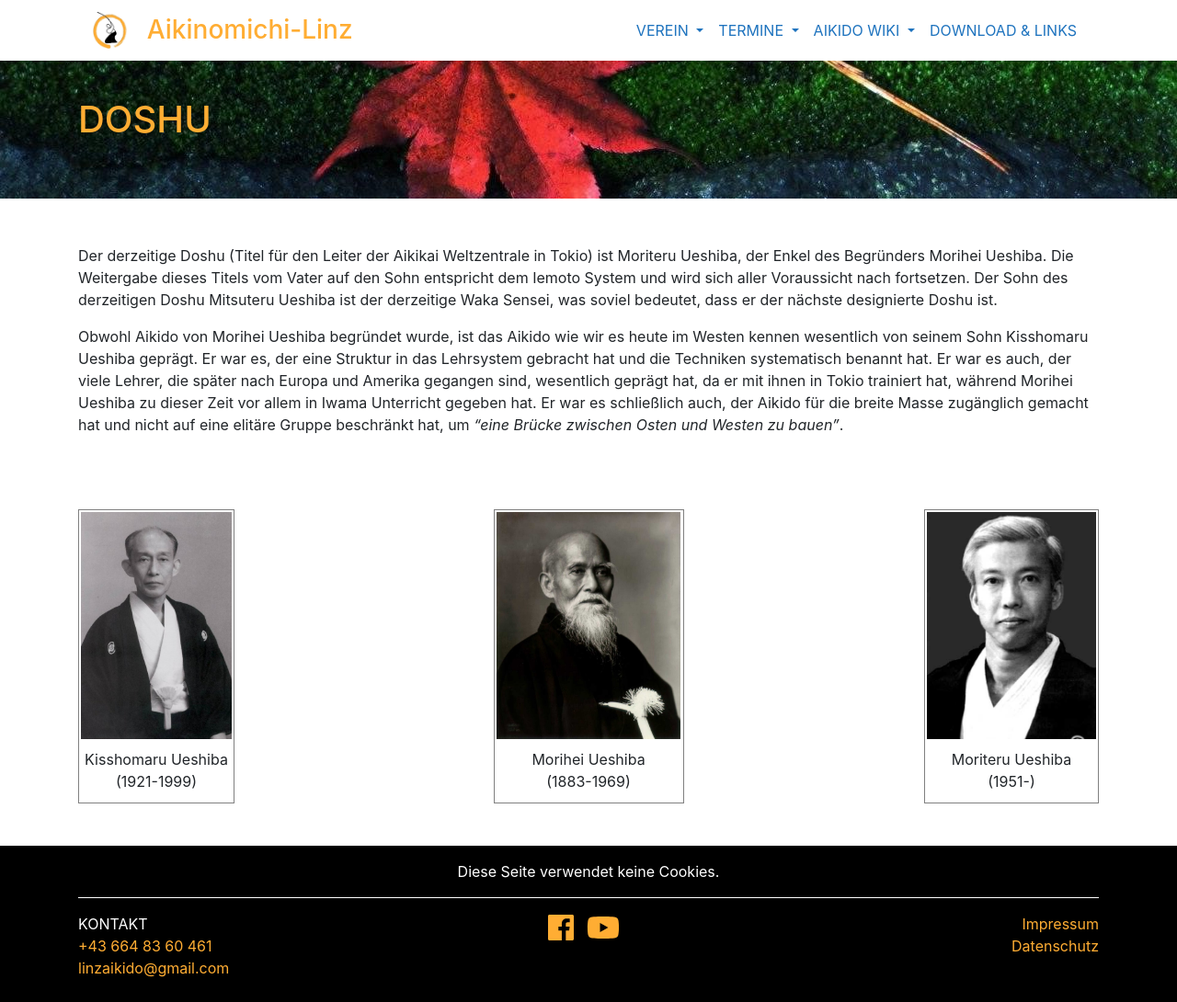
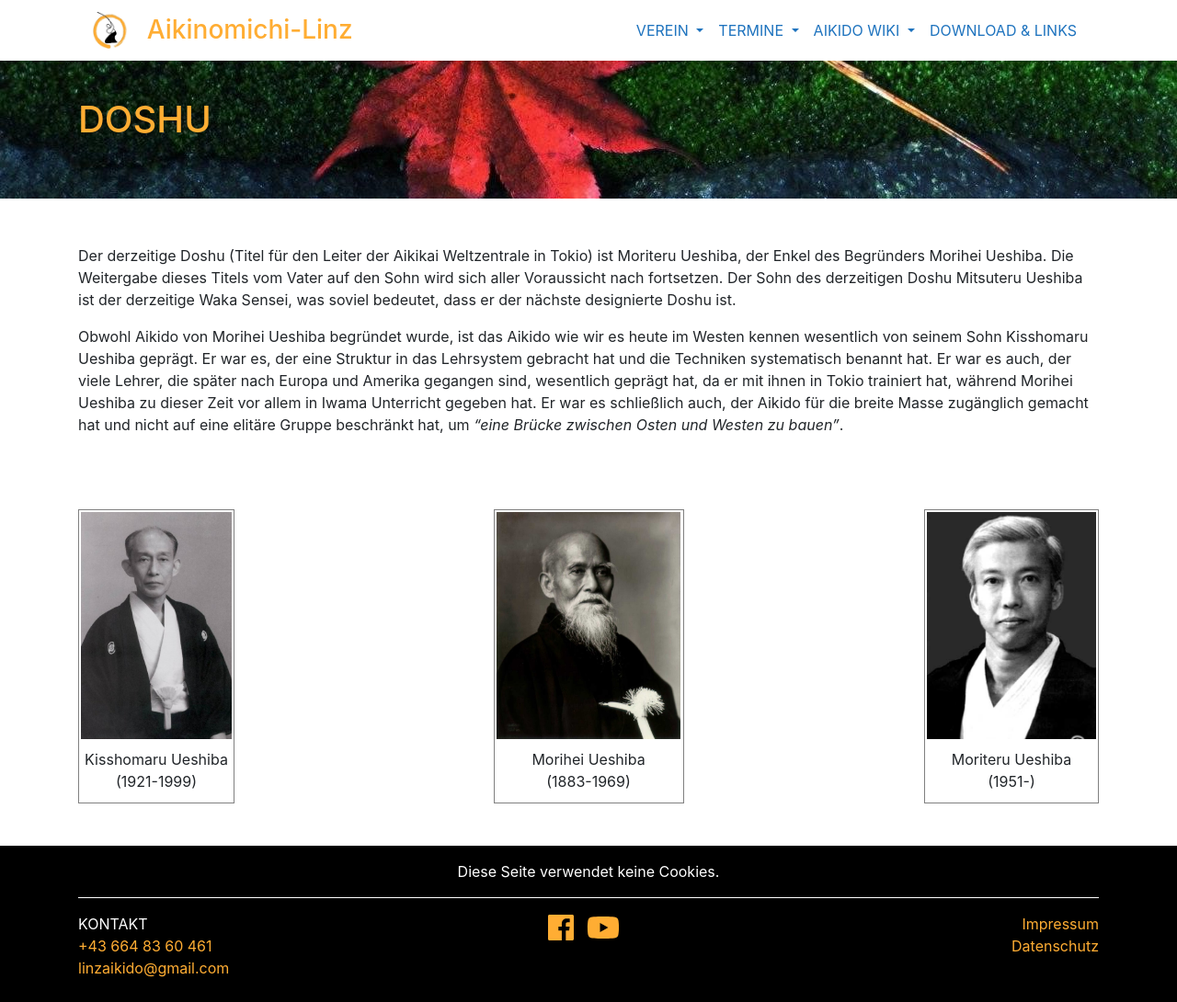
Before and after one commit to TWachs/aikinomichi-linz, a Jekyll site: the page built from doshu.md, in a window 1280 px wide. Shown: the whole page at 92% size. Built offline with Jekyll 4.4.1, drawn with Linux system fonts in a browser that asks for light colours; nearby versions of some CDN libraries.

Commit message:
Update doshu.md
proofreading

```diff
--- a/doshu.md
+++ b/doshu.md
@@ -7,7 +7,7 @@
 <div class="container block">
 <div class="row">
 <div class="col" markdown="1">
-Der derzeitige Doshu (Titel für den Leiter der Aikikai Weltzentrale in Tokio) ist Moriteru Ueshiba, der Enkel des Begründers Morihei Ueshiba. Die Weitergabe dieses Titels vom Vater auf den Sohn entspricht dem Iemoto System und wird sich aller Voraussicht nach fortsetzen. Der Sohn des derzeitigen Doshu Mitsuteru Ueshiba ist der derzeitige Waka Sensei, was soviel bedeutet, dass er der nächste designierte Doshu ist.
+Der derzeitige Doshu (Titel für den Leiter der Aikikai Weltzentrale in Tokio) ist Moriteru Ueshiba, der Enkel des Begründers Morihei Ueshiba. Die Weitergabe dieses Titels vom Vater auf den Sohn wird sich aller Voraussicht nach fortsetzen. Der Sohn des derzeitigen Doshu Mitsuteru Ueshiba ist der derzeitige Waka Sensei, was soviel bedeutet, dass er der nächste designierte Doshu ist.
 
 Obwohl Aikido von Morihei Ueshiba begründet wurde, ist das Aikido wie wir es heute im Westen kennen wesentlich von seinem Sohn Kisshomaru Ueshiba geprägt. Er war es, der eine Struktur in das Lehrsystem gebracht hat und die Techniken systematisch benannt hat. Er war es auch, der viele Lehrer, die später nach Europa und Amerika gegangen sind, wesentlich geprägt hat, da er mit ihnen in Tokio trainiert hat, während Morihei Ueshiba zu dieser Zeit vor allem in Iwama Unterricht gegeben hat. Er war es schließlich auch, der Aikido für die breite Masse zugänglich gemacht hat und nicht auf eine elitäre Gruppe beschränkt hat, um _"eine Brücke zwischen Osten und Westen zu bauen"_.
 
```
